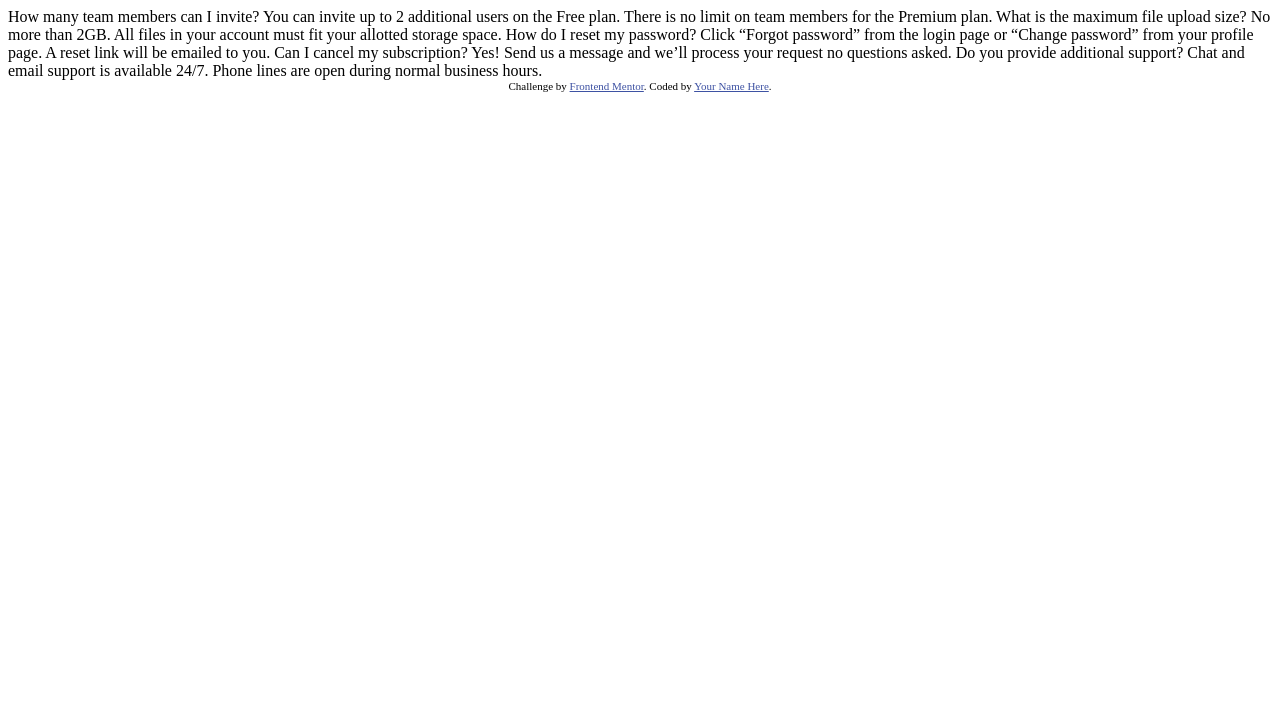
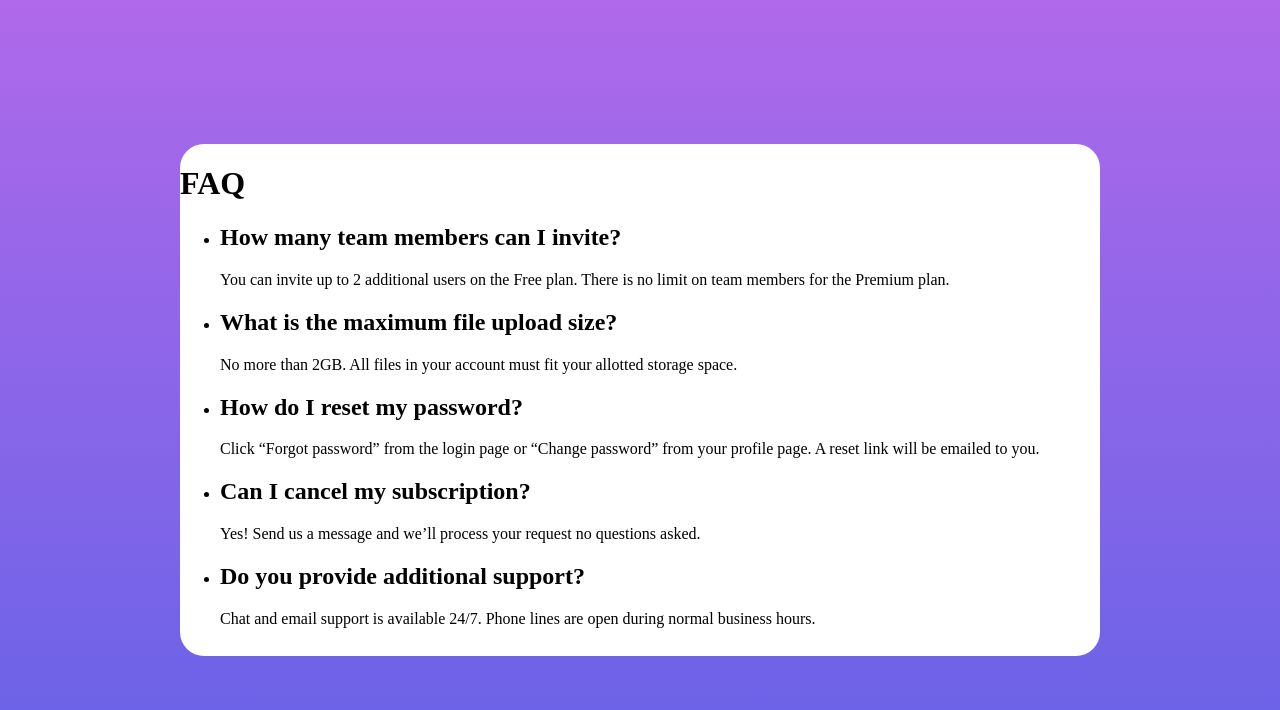
Before and after one commit to ieweller/faq-accordion-card, a plain HTML site: page index.html in a window 1280 px wide. Drawn offline with Linux system fonts and the light colour scheme.

Commit message:
built basic html structure and added initial styling to background and card ui

```diff
--- /dev/null
+++ b/css/style.css
@@ -0,0 +1,25 @@
+body {
+  margin: 0;
+  padding: 0;
+}
+body > .wrapper {
+  display: flex;
+  flex-direction: column;
+  justify-content: space-around;
+  background: linear-gradient(0deg, #6462E7 0%, #AF69EA 100%);
+  position: absolute;
+  top: 0;
+  right: 0;
+  bottom: 0;
+  left: 0;
+}
+
+.faq-card {
+  background-color: #FFFFFF;
+  border-radius: 1.5rem;
+  position: relative;
+  height: 32rem;
+  width: calc(100vw - 2.5rem);
+  max-width: 57.5rem;
+  margin: 0 auto;
+}
--- a/index.html
+++ b/index.html
@@ -5,36 +5,54 @@
   <meta name="viewport" content="width=device-width, initial-scale=1.0"> <!-- displays site properly based on user's device -->
 
   <link rel="icon" type="image/png" sizes="32x32" href="./images/favicon-32x32.png">
+  <link rel="stylesheet" href="css/style.css">
 
   <title>Frontend Mentor | FAQ Accordion Card</title>
 
-  <!-- Feel free to remove these styles or customise in your own stylesheet 👍 -->
-  <style>
-    .attribution { font-size: 11px; text-align: center; }
-    .attribution a { color: hsl(228, 45%, 44%); }
-  </style>
 </head>
 <body>
-  How many team members can I invite?
-  You can invite up to 2 additional users on the Free plan. There is no limit on
-  team members for the Premium plan.
+  <div class="wrapper">
 
-  What is the maximum file upload size?
-  No more than 2GB. All files in your account must fit your allotted storage space.
+    <div class="faq-card">
+      <div class="wrapper">
 
-  How do I reset my password?
-  Click “Forgot password” from the login page or “Change password” from your profile page.
-  A reset link will be emailed to you.
+        <div class="faq">
+          <div class="wrapper">
 
-  Can I cancel my subscription?
-  Yes! Send us a message and we’ll process your request no questions asked.
+            <h1>FAQ</h1>
+            <ul>
+              <li>
+                <h2>How many team members can I invite?</h2>
+                <p>You can invite up to 2 additional users on the Free plan. There is no limit on team members for the Premium plan.</p>
+              </li>
 
-  Do you provide additional support?
-  Chat and email support is available 24/7. Phone lines are open during normal business hours.
+              <li>
+                <h2>What is the maximum file upload size?</h2>
+                <p>No more than 2GB. All files in your account must fit your allotted storage space.</p>
+              </li>
 
-  <div class="attribution">
-    Challenge by <a href="https://www.frontendmentor.io?ref=challenge" target="_blank">Frontend Mentor</a>.
-    Coded by <a href="#">Your Name Here</a>.
+              <li>
+                <h2>How do I reset my password?</h2>
+                <p>Click “Forgot password” from the login page or “Change password” from your profile page. A reset link will be emailed to you.</p>
+              </li>
+
+              <li>
+                <h2>Can I cancel my subscription?</h2>
+                <p>Yes! Send us a message and we’ll process your request no questions asked.</p>
+              </li>
+
+              <li>
+                <h2>Do you provide additional support?</h2>
+                <p>Chat and email support is available 24/7. Phone lines are open during normal business hours.</p>
+              </li>
+            </ul>
+
+          </div>
+        </div>
+
+      </div>
+    </div>
+
   </div>
 </body>
 </html>
```
Also changed, not shown: img/bg-pattern-desktop.svg, img/bg-pattern-mobile.svg, img/icon-arrow-down.svg, img/illustration-box-desktop.svg, img/illustration-woman-online-desktop.svg, img/illustration-woman-online-mobile.svg.
